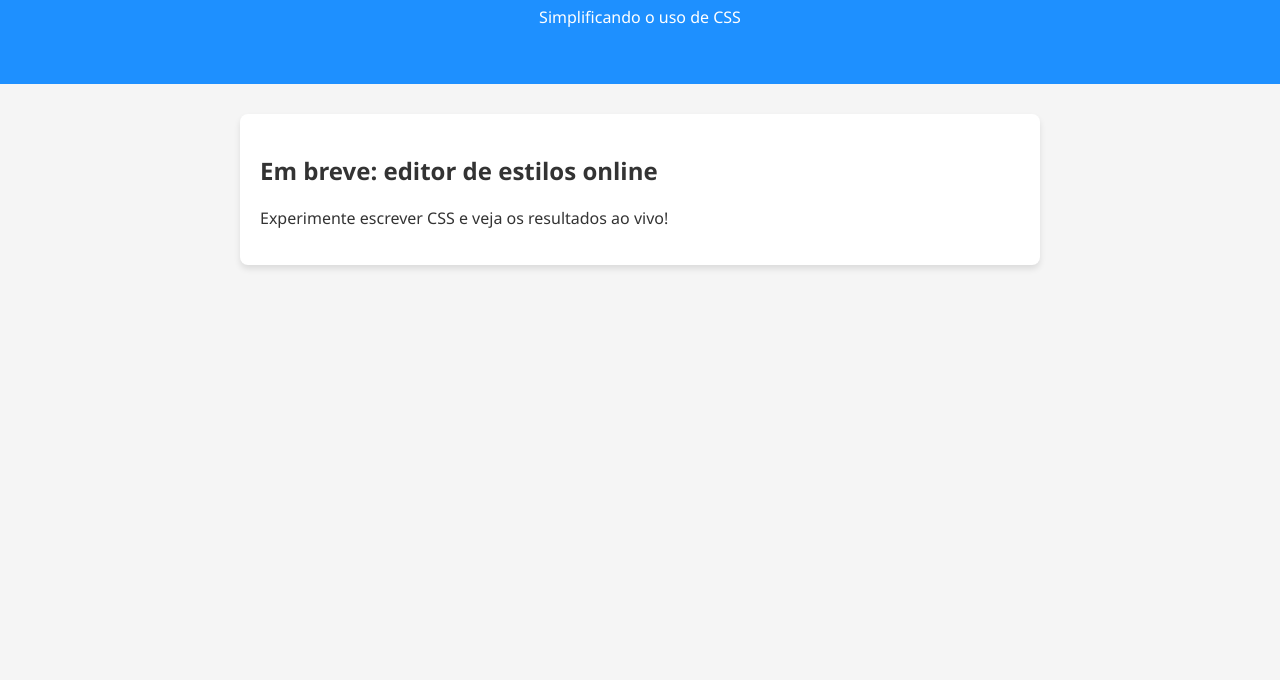
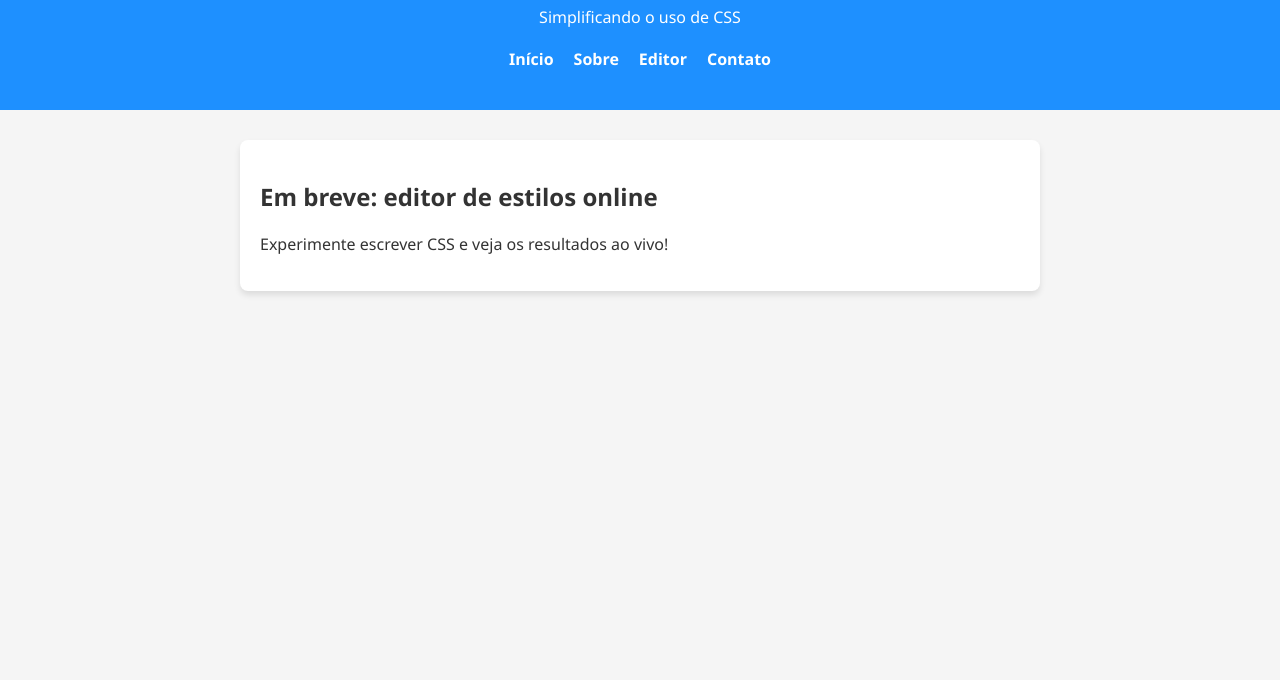
Before and after one commit to luigiscavone/ResolveCSS, a plain HTML site: page index.html in a window 1280 px wide. Shown: the part 120-800 px from the top of the page. Drawn offline with Linux system fonts and the light colour scheme.

Commit message:
Update index.html

```diff
--- a/index.html
+++ b/index.html
@@ -9,6 +9,14 @@
   <header>
     <h1>ResolveCSS</h1>
     <p>Simplificando o uso de CSS</p>
+	<nav>
+  <ul>
+    <li><a href="#">Início</a></li>
+    <li><a href="#">Sobre</a></li>
+    <li><a href="#">Editor</a></li>
+    <li><a href="#">Contato</a></li>
+  </ul>
+</nav>
   </header>
 
   <main>
```
